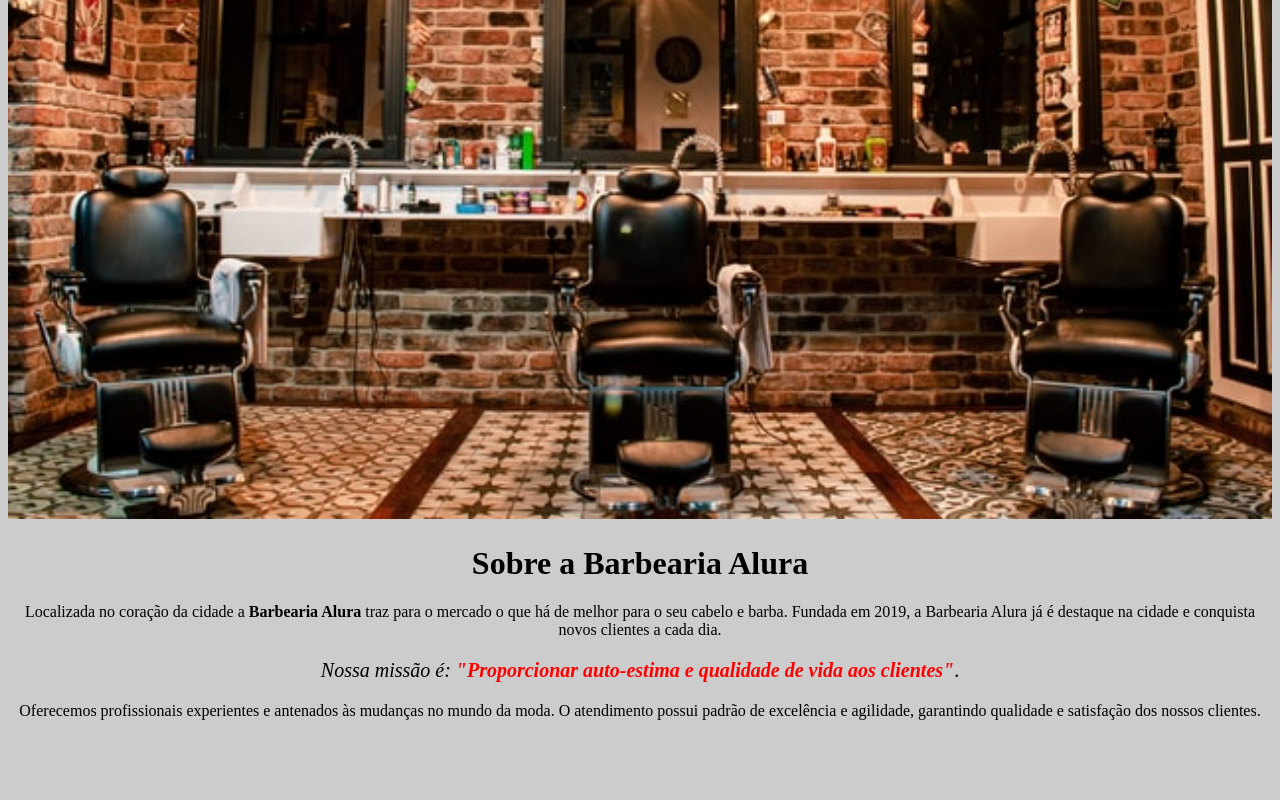
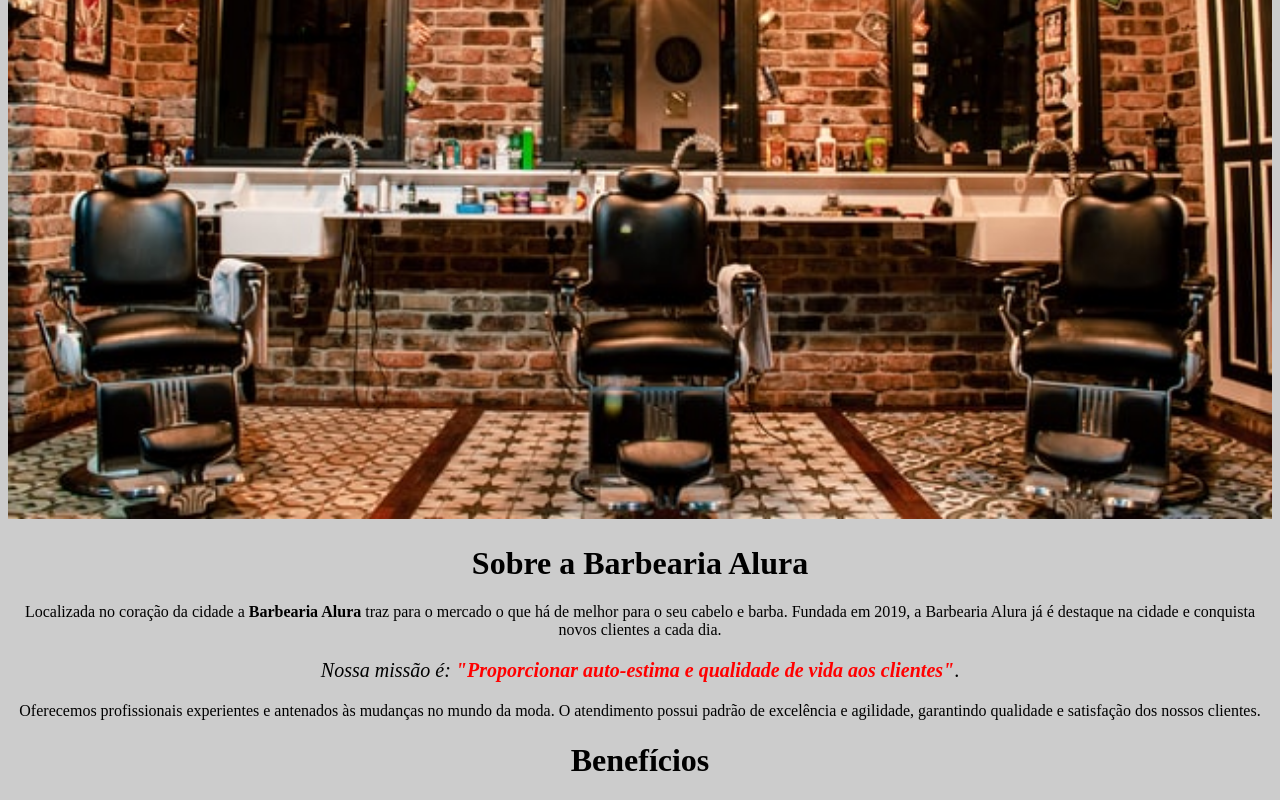
Before and after one commit to BeatrizKuriki/SITE-BARBEARIA, a plain HTML site: page index.html in a window 1280 px wide. Shown: the part 328-1128 px from the top of the page. Before the commit the page ends 1064 px from the top, so only its background shows below. Drawn offline with Linux system fonts and the light colour scheme.

Commit message:
alteração

```diff
--- a/index.html
+++ b/index.html
@@ -13,5 +13,6 @@
     <p>Localizada no coração da cidade a <strong>Barbearia Alura</strong> traz para o mercado o que há de melhor para o seu cabelo e barba. Fundada em 2019, a Barbearia Alura já é destaque na cidade e conquista novos clientes a cada dia.</p>
     <p id="missao" ><em>Nossa missão é: <strong>"Proporcionar auto-estima e qualidade de vida aos clientes"</strong></em>.</p>
     <p>Oferecemos profissionais experientes e antenados às mudanças no mundo da moda. O atendimento possui padrão de excelência e agilidade, garantindo qualidade e satisfação dos nossos clientes.</p>
+    <h1>Benefícios</h1>
 </body>
 </html>
```
